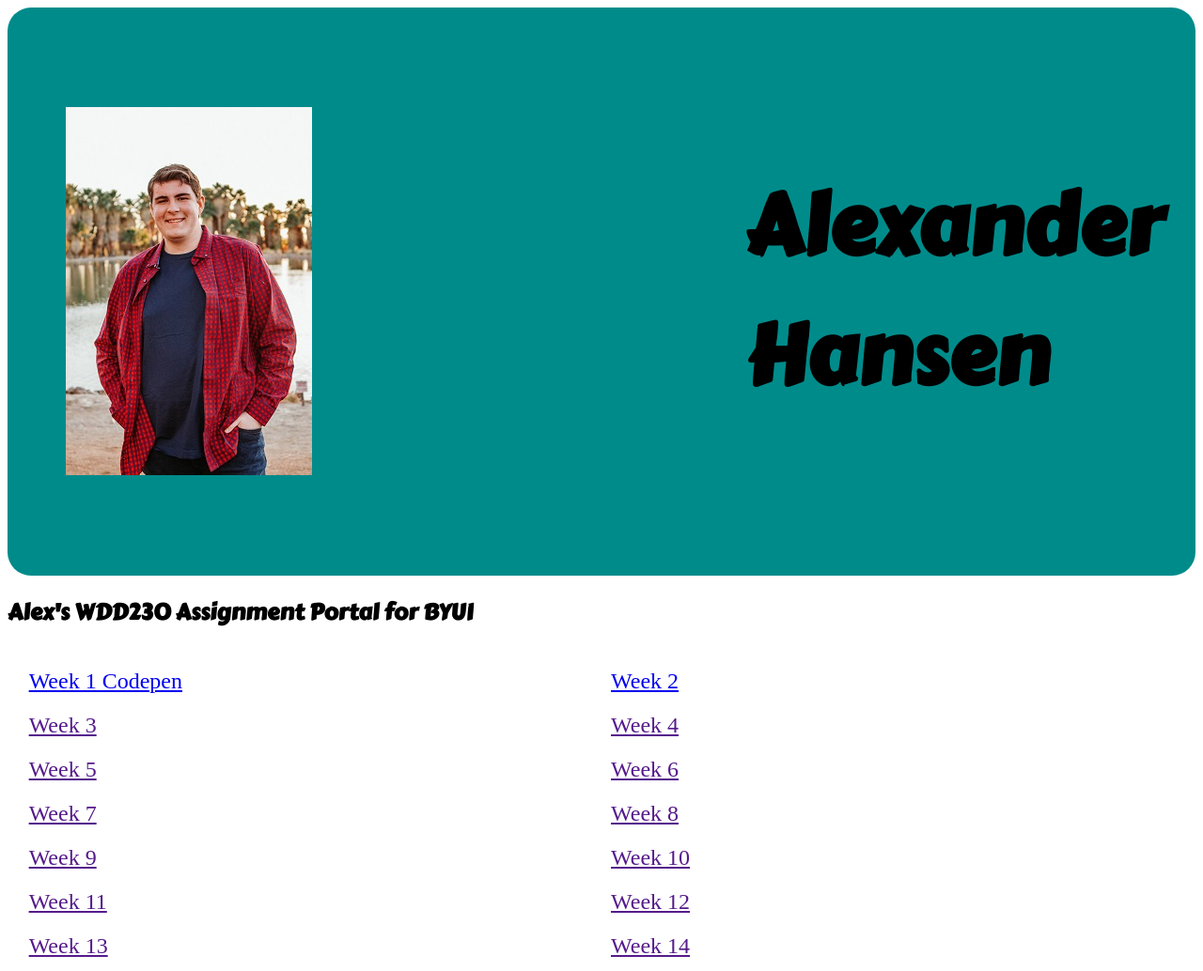
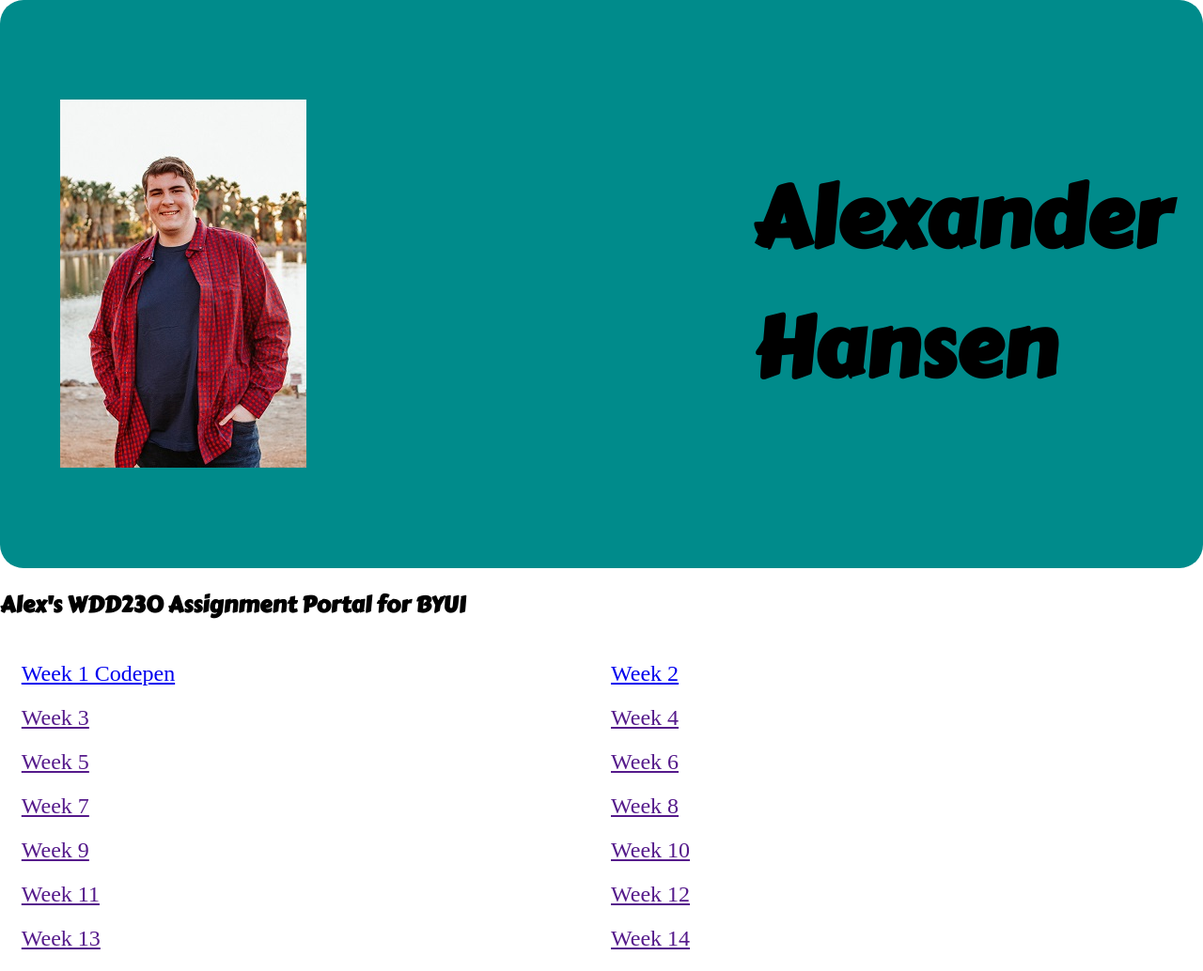
Before and after one commit to EventH0rizonz/WDD230, a plain HTML site: page index.html in a window 1280 px wide. Shown: the top 1034 px of the page at 94% size. Drawn offline with Linux system fonts and the light colour scheme; a web font is replaced by a local one.

Commit message:
final fix hopefully

```diff
--- a/styles/styles.css
+++ b/styles/styles.css
@@ -9,9 +9,10 @@ header {
 }
 body {
     max-width: 1440px;
+    margin: auto;
 }
 header h1 {
-    grid-template-columns: 2/3;
+    grid-template-columns: 1fr 1fr;
     font-size: 50px;
     margin: 10%;
     padding: 100px;
```
